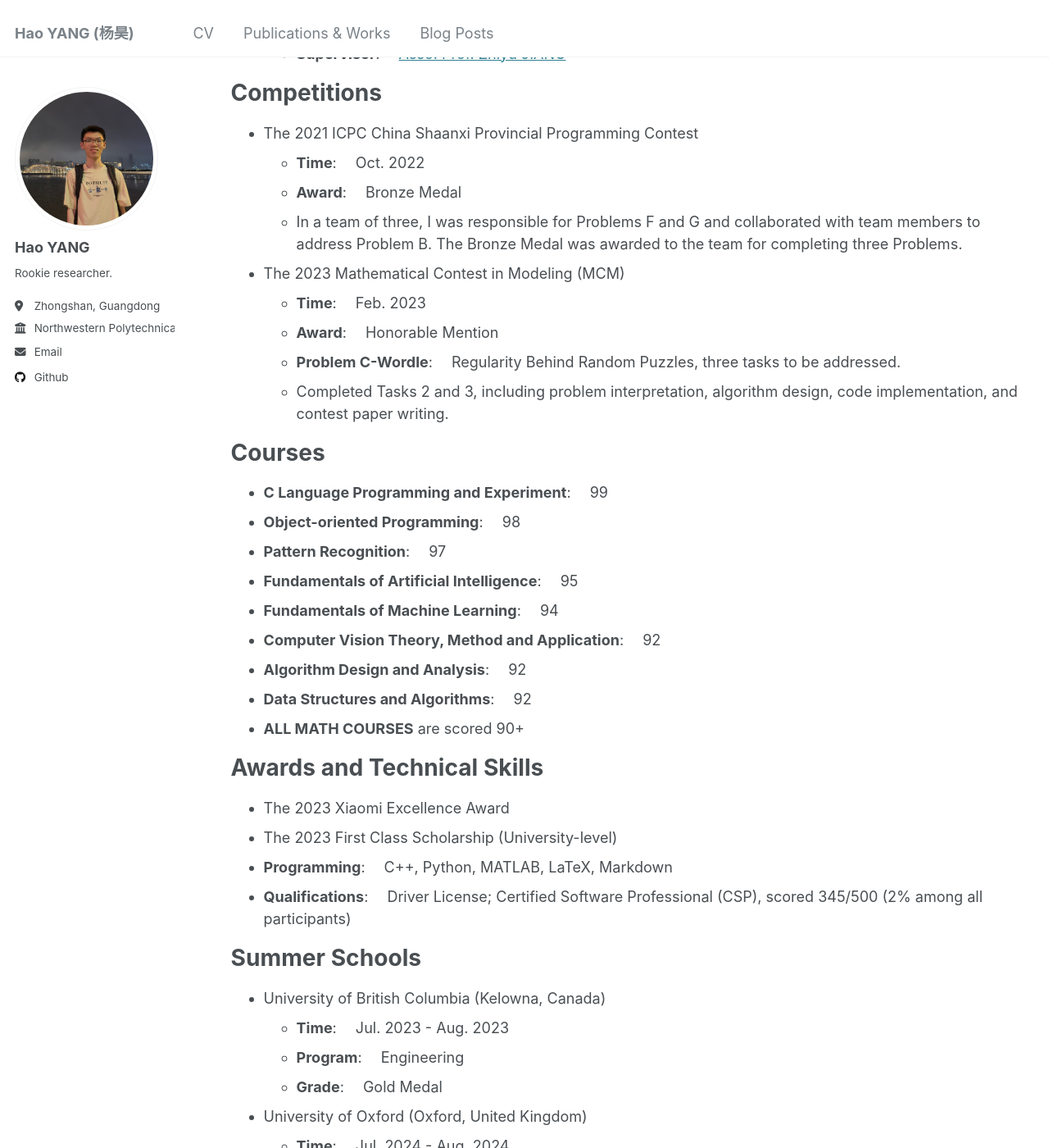
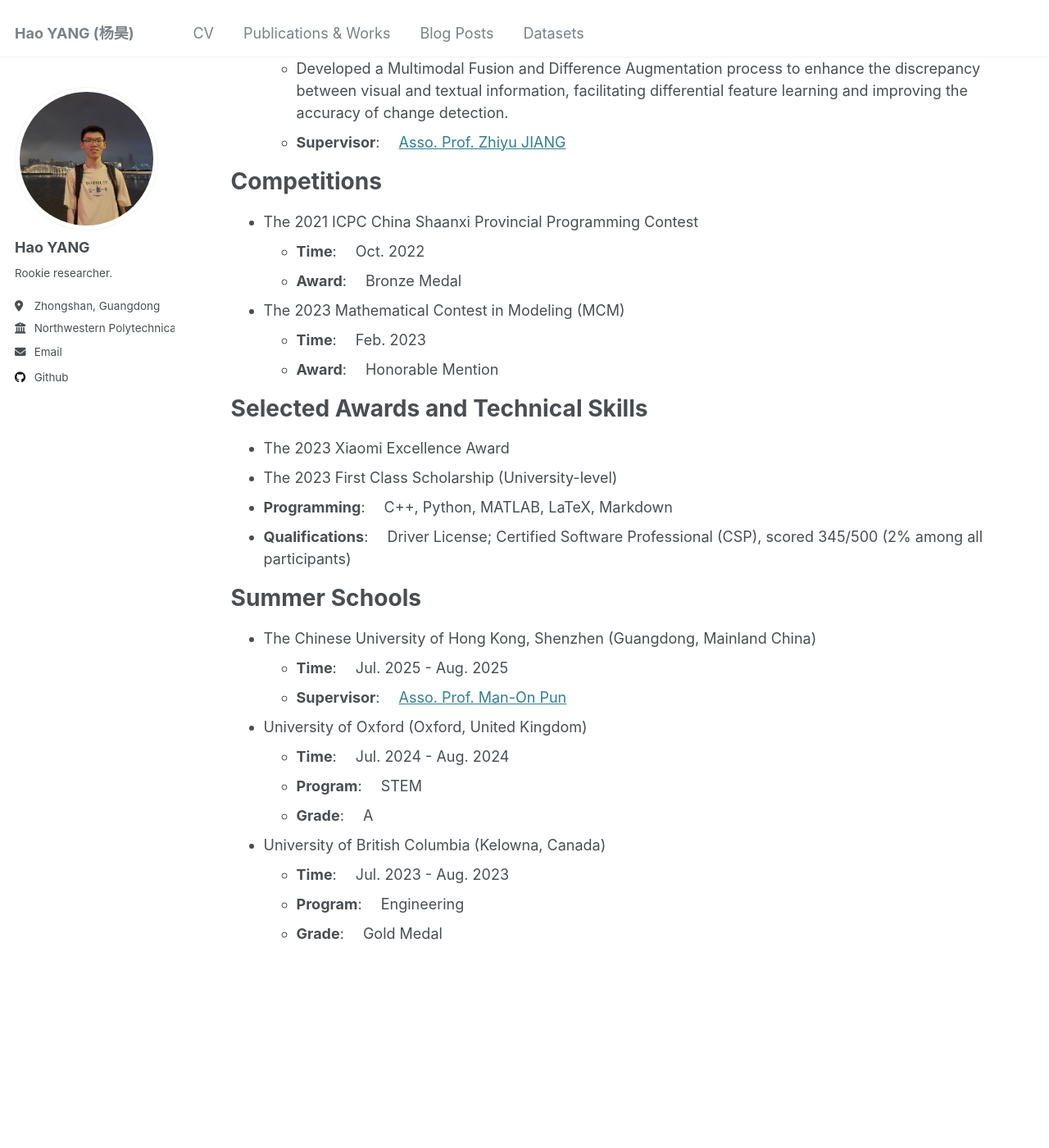
Before and after one commit to haoyangofficial/haoyangofficial.github.io, a Jekyll site: the page built from _pages/cv.md, in a window 1280 px wide and 1400 px high, scrolled down 641 px. Shown: the whole window at 82% size. Built offline with Jekyll 4.4.1, drawn with Linux system fonts in a browser that asks for light colours; some of the changed text lies outside the part shown.

Commit message:
update home, cv and MdaCD

```diff
--- a/_data/navigation.yml
+++ b/_data/navigation.yml
@@ -13,3 +13,6 @@
 
   - title: "Blog Posts"
     url: /blog-posts/
+
+  - title: "Datasets"
+    url: /datasets/
--- a/_pages/cv.md
+++ b/_pages/cv.md
@@ -15,11 +15,15 @@
   * **Time**:&emsp; Aug. 2022 - Jul. 2026 (Expected)
   * **Major**:&emsp; Bachelor of Engineering in Computer Science and Technology
   * **Minor**:&emsp; Smart Energy
-  * **GPA**:&emsp; 3.723 / 4.1, 89.14 / 100
+  * **GPA**:&emsp; 3.739 / 4.1 (**ALL MATH, CS & AI COURSES** are scored 90+)
 
 Research Experience
 ======
-* Fall 2024: MdaCD
+* Jun. 2025: Remote Sensing Super Resolution with Text Guidance
+  * Summer intern in CUHK(SZ). In progess.
+  * **Supervisor**:&emsp; [Asso. Prof. Man-On Pun](https://scholar.google.com/citations?user=h82gvswAAAAJ) (Special thanks to [Dr. Xianping Ma](https://scholar.google.com/citations?user=YpIBfOkAAAAJ)!)
+
+* Aug. 2024: MdaCD
   * Wrote a paper named **Multimodal Difference Augmentation Learning for Remote Sensing Change Detection**, which is submitted to TGRS and under review.
   * Employed a CLIP-Guided Masking process to conceal regions that are highly unlikely to change and subsequently generated text prompts.
   * Developed a Multimodal Fusion and Difference Augmentation process to enhance the discrepancy between visual and textual information, facilitating differential feature learning and improving the accuracy of change detection.
@@ -30,26 +34,11 @@
 * The 2021 ICPC China Shaanxi Provincial Programming Contest
   * **Time**:&emsp; Oct. 2022
   * **Award**:&emsp; Bronze Medal
-  * In a team of three, I was responsible for Problems F and G and collaborated with team members to address Problem B. The Bronze Medal was awarded to the team for completing three Problems.
 * The 2023 Mathematical Contest in Modeling (MCM)
   * **Time**:&emsp; Feb. 2023
   * **Award**:&emsp; Honorable Mention
-  * **Problem C-Wordle**:&emsp; Regularity Behind Random Puzzles, three tasks to be addressed.
-  * Completed Tasks 2 and 3, including problem interpretation, algorithm design, code implementation, and contest paper writing.
 
-Courses
-======
-* **C Language Programming and Experiment**:&emsp; 99
-* **Object-oriented Programming**:&emsp; 98
-* **Pattern Recognition**:&emsp; 97
-* **Fundamentals of Artificial Intelligence**:&emsp; 95
-* **Fundamentals of Machine Learning**:&emsp; 94
-* **Computer Vision Theory, Method and Application**:&emsp; 92
-* **Algorithm Design and Analysis**:&emsp; 92
-* **Data Structures and Algorithms**:&emsp; 92
-* **ALL MATH COURSES** are scored 90+
-
-Awards and Technical Skills
+Selected Awards and Technical Skills
 ======
 * The 2023 Xiaomi Excellence Award
 * The 2023 First Class Scholarship (University-level)
@@ -58,11 +47,14 @@
 
 Summer Schools
 ======
+* The Chinese University of Hong Kong, Shenzhen (Guangdong, Mainland China)
+  * **Time**:&emsp; Jul. 2025 - Aug. 2025
+  * **Supervisor**:&emsp; [Asso. Prof. Man-On Pun](https://scholar.google.com/citations?user=h82gvswAAAAJ)
+* University of Oxford (Oxford, United Kingdom)
+  * **Time**:&emsp; Jul. 2024 - Aug. 2024
+  * **Program**:&emsp; STEM
+  * **Grade**:&emsp; A
 * University of British Columbia (Kelowna, Canada)
   * **Time**:&emsp; Jul. 2023 - Aug. 2023
   * **Program**:&emsp; Engineering
   * **Grade**:&emsp; Gold Medal
-* University of Oxford (Oxford, United Kingdom)
-  * **Time**:&emsp; Jul. 2024 - Aug. 2024
-  * **Program**:&emsp; STEM
-  * **Grade**:&emsp; A
```
Also changed, not shown: _datasets/intro.md (added, +19 -0 lines), _pages/about.md (+3 -3 lines), _publications/2025-2-28-augcd.md (+2 -2 lines), _teaching/2014-spring-teaching-1.md (deleted, +0 -20 lines), _teaching/2015-spring-teaching-2.md (deleted, +0 -20 lines), _publications/_posts/2025-01-14-built-my-gpu-server.md (renamed from _posts/2025-01-14-built-my-gpu-server.md), _publications/_posts/2025-01-21-got-my-driver-license.md (renamed from _posts/2025-01-21-got-my-driver-license.md), _publications/_posts/2025-01-24-started-my-website.md (renamed from _posts/2025-01-24-started-my-website.md), _publications/_posts/2025-04-13-submitted-my-first-paper.md (renamed from _posts/2025-04-13-submitted-my-first-paper.md).
